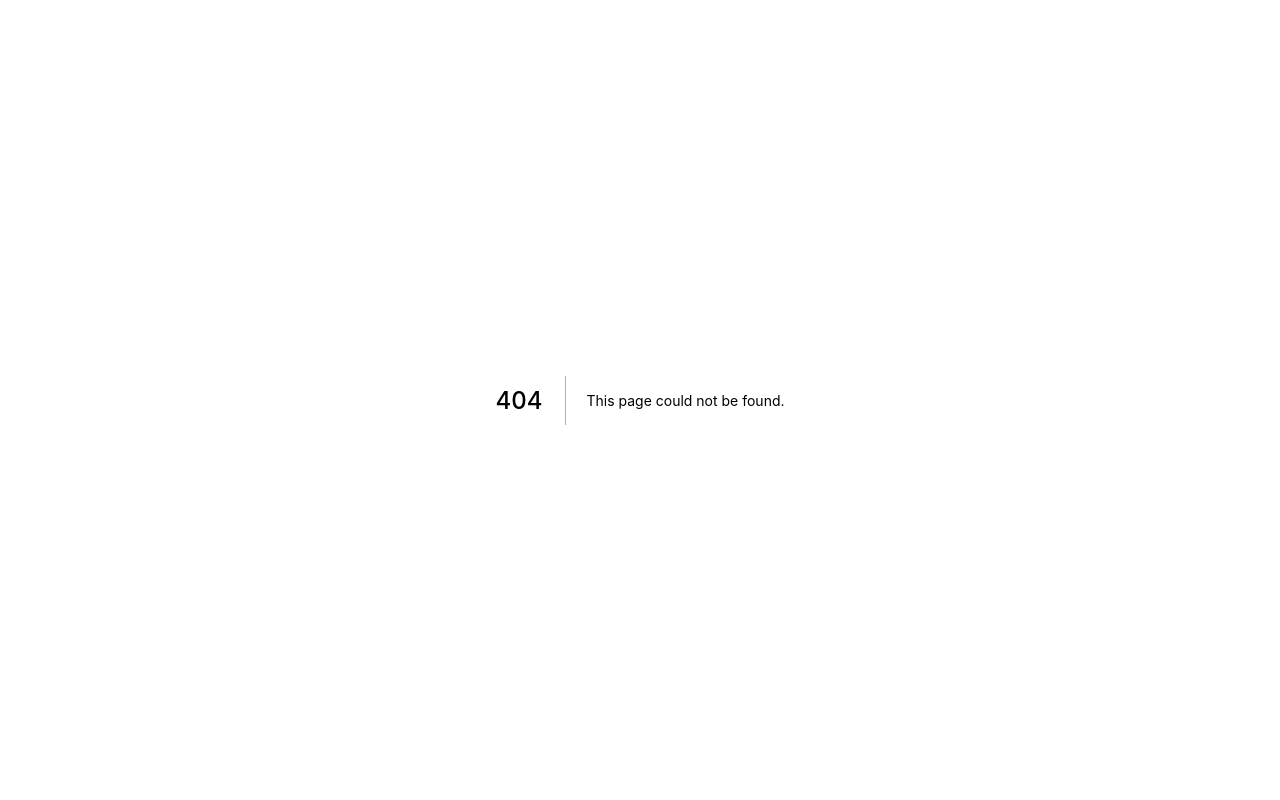
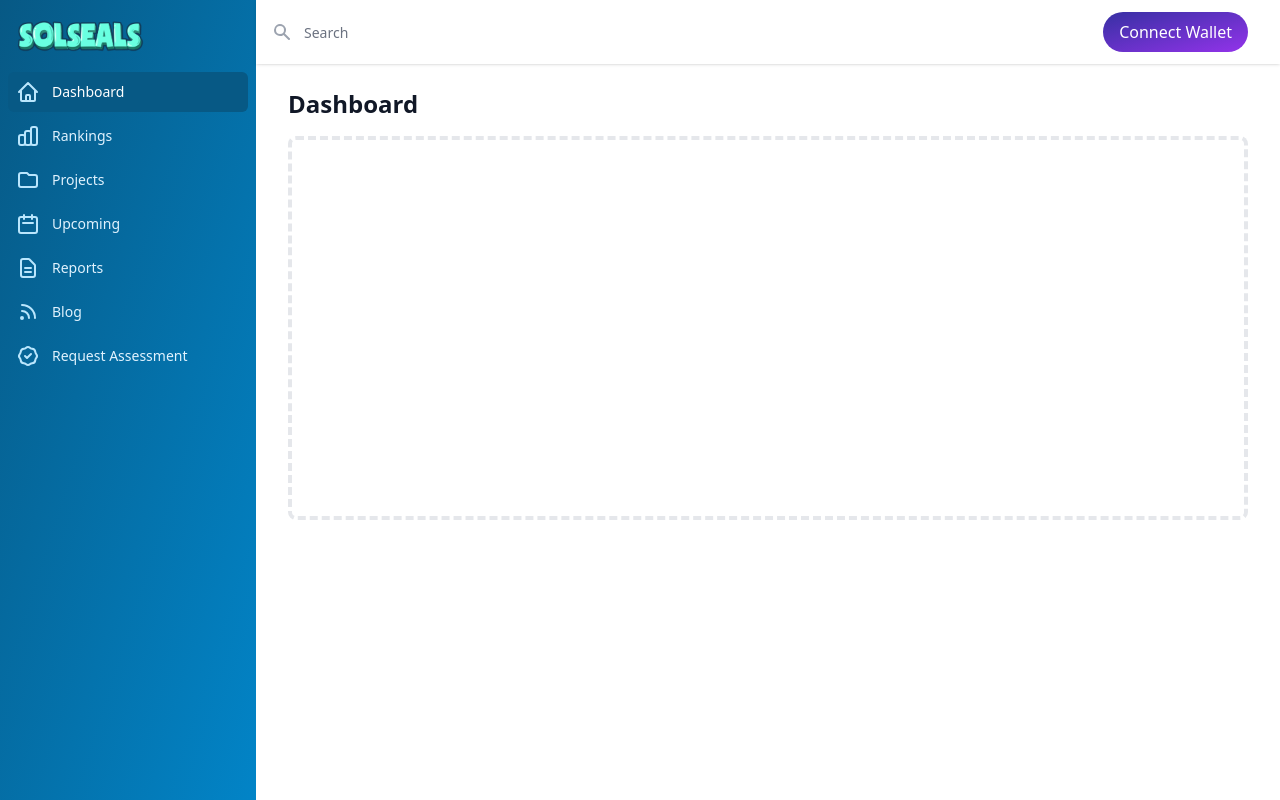
Before and after one commit to SolusRGB/solseals-dashboard-test, a Next.js app: page /rankings in a window 1280 px wide. Before the commit this address had no page. Built offline with nearby package versions, Linux system fonts and the light colour scheme.

Commit message:
added ranking page and Link

```diff
--- a/pages/components/layout.tsx
+++ b/pages/components/layout.tsx
@@ -1,4 +1,5 @@
 
+import Link from 'next/link'
 import { Fragment, useState } from 'react'
 import { Dialog, Menu, Transition } from '@headlessui/react'
 import {
@@ -16,17 +17,13 @@ import {
 import { SearchIcon } from '@heroicons/react/solid'
 
 const navigation = [
-  { name: 'Dashboard', href: '#', icon: HomeIcon, current: true },
-  { name: 'Rankings', href: '#', icon: ChartBarIcon, current: false },
+  { name: 'Dashboard', href: '/', icon: HomeIcon, current: true },
+  { name: 'Rankings', href: '/rankings', icon: ChartBarIcon, current: false },
   { name: 'Projects', href: '#', icon: FolderIcon, current: false },
   { name: 'Upcoming', href: '#', icon: CalendarIcon, current: false },
   { name: 'Reports', href: '#', icon: DocumentTextIcon, current: false },
   { name: 'Blog', href: '#', icon: RssIcon, current: false },
   { name: 'Request Assessment', href: '#', icon: BadgeCheckIcon, current: false },
-]
-const userNavigation = [
-  { name: 'Connect Wallet', href: '#' },
-  { name: 'Support', href: '#' },
 ]
 
 function classNames(...classes: string[]) {
@@ -69,7 +66,7 @@ export default function Layout() {
               leaveFrom="translate-x-0"
               leaveTo="-translate-x-full"
             >
-              <div className="relative flex-1 flex flex-col max-w-xs w-full pt-5 pb-4 bg-blue-700">
+              <div className="relative flex-1 flex flex-col max-w-xs w-full pt-5 pb-4 bg-sky-700">
                 <Transition.Child
                   as={Fragment}
                   enter="ease-in-out duration-300"
@@ -93,8 +90,8 @@ export default function Layout() {
                 <div className="flex-shrink-0 flex items-center px-4">
                   <img
                     className="h-8 w-auto"
-                    src="https://tailwindui.com/img/logos/workflow-logo-indigo-300-mark-white-text.svg"
-                    alt="Workflow"
+                    src="/logo-min.png"
+                    alt="SolSeals"
                   />
                 </div>
                 <div className="mt-5 flex-1 h-0 overflow-y-auto">
@@ -104,11 +101,11 @@ export default function Layout() {
                         key={item.name}
                         href={item.href}
                         className={classNames(
-                          item.current ? 'bg-blue-800 text-white' : 'text-blue-100 hover:bg-blue-600',
+                          item.current ? 'bg-sky-800 text-white' : 'text-sky-100 hover:bg-sky-600',
                           'group flex items-center px-2 py-2 text-base font-medium rounded-md'
                         )}
                       >
-                        <item.icon className="mr-4 flex-shrink-0 h-6 w-6 text-blue-300" aria-hidden="true" />
+                        <item.icon className="mr-4 flex-shrink-0 h-6 w-6 text-sky-300" aria-hidden="true" />
                         {item.name}
                       </a>
                     ))}
@@ -125,28 +122,29 @@ export default function Layout() {
         {/* Static sidebar for desktop */}
         <div className="hidden md:flex md:w-64 md:flex-col md:fixed md:inset-y-0">
           {/* Sidebar component, swap this element with another sidebar if you like */}
-          <div className="flex flex-col flex-grow pt-5 bg-gradient-to-br from-blue-800  to-blue-600 overflow-y-auto">
+          <div className="flex flex-col flex-grow pt-5 bg-gradient-to-br from-sky-800  to-sky-600 overflow-y-auto">
             <div className="flex items-center flex-shrink-0 px-4">
               <img
                 className="h-8 w-auto"
-                src="https://tailwindui.com/img/logos/workflow-logo-indigo-300-mark-white-text.svg"
+                src="/logo-min.png"
                 alt="Workflow"
               />
             </div>
             <div className="mt-5 flex-1 flex flex-col">
               <nav className="flex-1 px-2 pb-4 space-y-1">
                 {navigation.map((item) => (
+                  <Link href={item.href}>
                     <a
                       key={item.name}
-                    href={item.href}
                       className={classNames(
-                      item.current ? 'bg-blue-800 text-white' : 'text-blue-100 hover:bg-blue-600',
+                        item.current ? 'bg-sky-800 text-white' : 'text-sky-100 hover:bg-sky-600',
                         'group flex items-center px-2 py-2 text-sm font-medium rounded-md'
                       )}
                     >
-                    <item.icon className="mr-3 flex-shrink-0 h-6 w-6 text-blue-200" aria-hidden="true" />
+                      <item.icon className="mr-3 flex-shrink-0 h-6 w-6 text-sky-200" aria-hidden="true" />
                       {item.name}
                     </a>
+                  </Link>
                 ))}
               </nav>
             </div>
@@ -156,7 +154,7 @@ export default function Layout() {
           <div className="sticky top-0 z-10 flex-shrink-0 flex h-16 bg-white shadow">
             <button
               type="button"
-              className="px-4 border-r border-gray-200 text-gray-500 focus:outline-none focus:ring-2 focus:ring-inset focus:ring-blue-500 md:hidden"
+              className="px-4 border-r border-gray-200 text-gray-500 focus:outline-none focus:ring-2 focus:ring-inset focus:ring-sky-500 md:hidden"
               onClick={() => setSidebarOpen(true)}
             >
               <span className="sr-only">Open sidebar</span>
@@ -183,54 +181,9 @@ export default function Layout() {
                 </form>
               </div>
               <div className="ml-4 flex items-center md:ml-6">
-                <button
-                  type="button"
-                  className="bg-white p-1 rounded-full text-gray-400 hover:text-gray-500 focus:outline-none focus:ring-2 focus:ring-offset-2 focus:ring-blue-500"
-                >
-                  <span className="sr-only">View notifications</span>
-                  <BellIcon className="h-6 w-6" aria-hidden="true" />
+                <button className="font-medium bg-gradient-to-br from-indigo-800 to-purple-600 hover:bg-indigo-700 text-white py-2 px-4 mx-4 rounded-full">
+                      Connect Wallet
                 </button>
-
-                {/* Profile dropdown */}
-                <Menu as="div" className="ml-3 relative">
-                  <div>
-                    <Menu.Button className="max-w-xs bg-white flex items-center text-sm rounded-full focus:outline-none focus:ring-2 focus:ring-offset-2 focus:ring-blue-500">
-                      <span className="sr-only">Open user menu</span>
-                      <img
-                        className="h-8 w-8 rounded-full"
-                        src="https://images.unsplash.com/photo-1472099645785-5658abf4ff4e?ixlib=rb-1.2.1&ixid=eyJhcHBfaWQiOjEyMDd9&auto=format&fit=facearea&facepad=2&w=256&h=256&q=80"
-                        alt=""
-                      />
-                    </Menu.Button>
-                  </div>
-                  <Transition
-                    as={Fragment}
-                    enter="transition ease-out duration-100"
-                    enterFrom="transform opacity-0 scale-95"
-                    enterTo="transform opacity-100 scale-100"
-                    leave="transition ease-in duration-75"
-                    leaveFrom="transform opacity-100 scale-100"
-                    leaveTo="transform opacity-0 scale-95"
-                  >
-                    <Menu.Items className="origin-top-right absolute right-0 mt-2 w-48 rounded-md shadow-lg py-1 bg-white ring-1 ring-black ring-opacity-5 focus:outline-none">
-                      {userNavigation.map((item) => (
-                        <Menu.Item key={item.name}>
-                          {({ active }) => (
-                            <a
-                              href={item.href}
-                              className={classNames(
-                                active ? 'bg-gray-100' : '',
-                                'block px-4 py-2 text-sm text-gray-700'
-                              )}
-                            >
-                              {item.name}
-                            </a>
-                          )}
-                        </Menu.Item>
-                      ))}
-                    </Menu.Items>
-                  </Transition>
-                </Menu>
               </div>
             </div>
           </div>
--- /dev/null
+++ b/pages/rankings.tsx
@@ -0,0 +1,14 @@
+import Head from 'next/head'
+import Layout from './components/layout'
+
+export default function Rankings() {
+
+  return (
+    <>
+      <Head>
+        <title>SolSeals Dashboard</title>
+      </Head>
+      <Layout></Layout>
+    </>
+  )
+}
```
Also changed, not shown: public/logo-min.png (added). Lines whose indentation alone changed are shown as unchanged.
